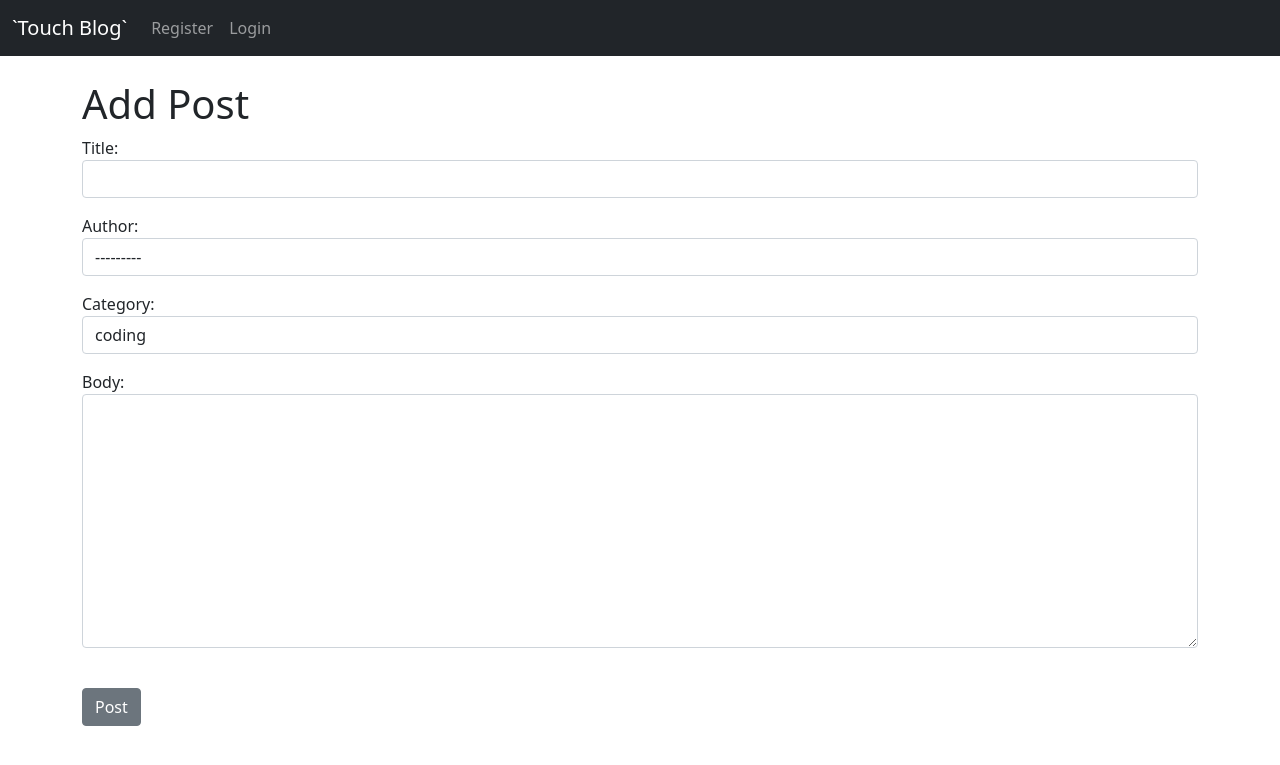
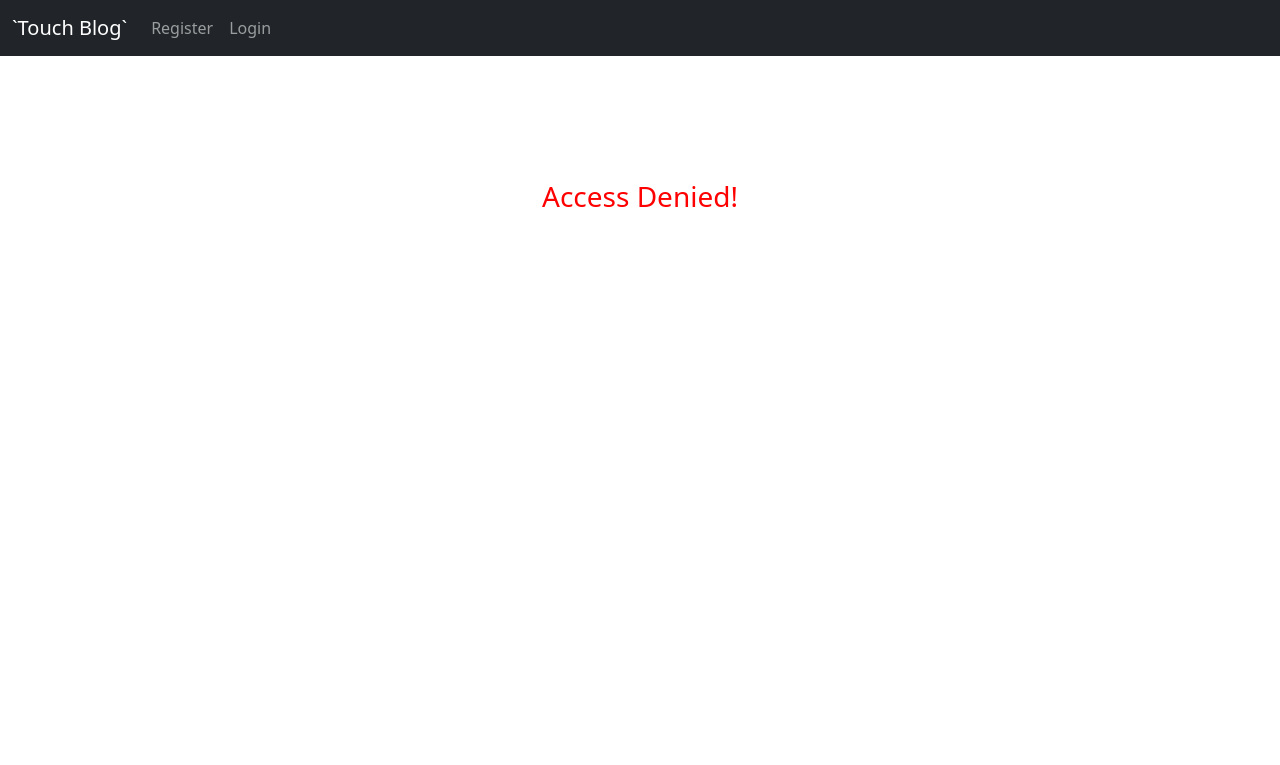
Before and after one commit to thabothibos/simple-django-blog-app, a Django app: page /blog/add-post/ in a window 1280 px wide. Shown: the top 765 px of the page. Run offline with Django 3.2, Linux system fonts and the light colour scheme; data comes from the database, SQL or seed files in the repository; both versions use the stored data as it was after the commit.

Commit message:
restriction for blog creation by a user

```diff
--- a/blog/forms.py
+++ b/blog/forms.py
@@ -14,7 +14,8 @@ class PostForm(forms.ModelForm):
 
 		widgets = {
 		    'title': forms.TextInput(attrs={'class': 'form-control'}),
-		    'author': forms.Select(attrs={'class': 'form-control'}),
+		    #'author': forms.Select(attrs={'class': 'form-control'}),
+		    'author': forms.TextInput(attrs={'class': 'form-control', 'value':'' , 'id':'user', 'type':'hidden'}),
 		    'category': forms.Select(choices=choice_list, attrs={'class': 'form-control'}),
 		    'body': forms.Textarea(attrs={'class': 'form-control'}),
 		}
--- a/blog/models.py
+++ b/blog/models.py
@@ -19,6 +19,7 @@ class Post(models.Model):
     post_date = models.DateField(auto_now_add=True)
     category = models.CharField(max_length=255, default='coding')
 
+
     def __str__(self):
 	    return self.title + ' | ' + str(self.author)
 
--- a/blog/templates/add_post.html
+++ b/blog/templates/add_post.html
@@ -1,6 +1,7 @@
 {% extends 'base.html' %}
 {% block title %}Create A New Blog Post!{% endblock %}
 {% block content %}
+{% if user.is_authenticated %}
 
 	<h1>Add Post</h1>
 	<div class="form-group">
@@ -12,4 +13,12 @@
 		</form>
 	</div>
 
+	<script>
+		var name = "{{ user.id }}";
+		document.getElementById("user").value = name;
+	</script>
+
+{% else %}
+	<h3 style=" margin-top: 100px; text-align: center; color: red;"> Access Denied! </h3>
+{% endif %}
 {% endblock %}
--- a/blog/views.py
+++ b/blog/views.py
@@ -42,6 +42,7 @@ class AddPostView(CreateView):
 	form_class = PostForm
 	template_name = 'add_post.html'
 	#fields = '__all__'
+	success_url = reverse_lazy('article')
 
 class AddCategoryView(CreateView):
 	model = Category
```
Also changed, not shown: db.sqlite3. Lines whose indentation alone changed are shown as unchanged.
